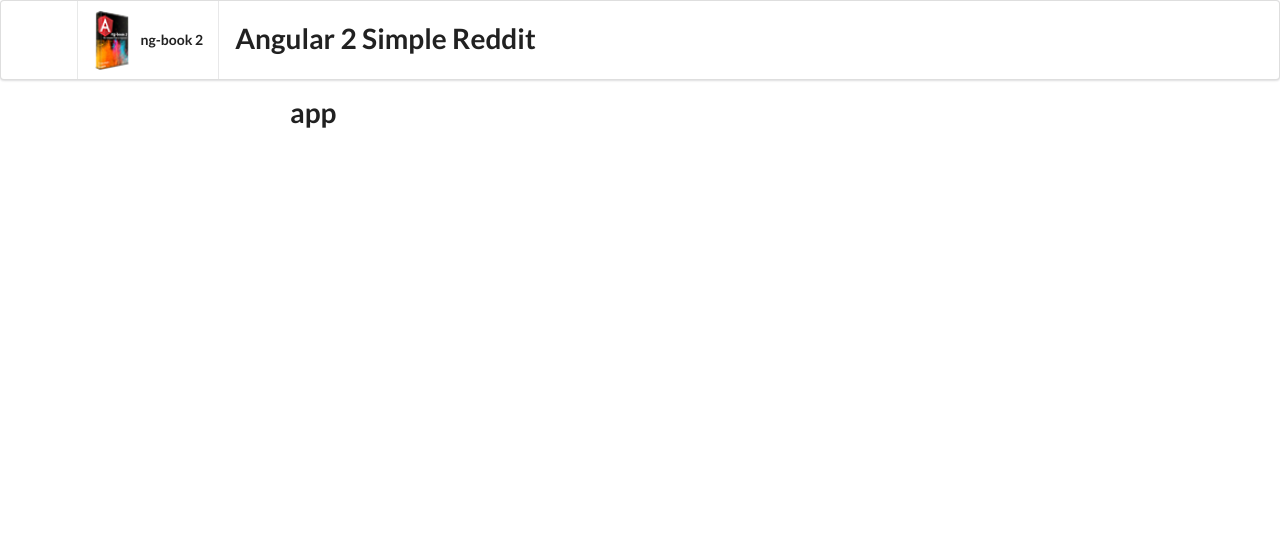
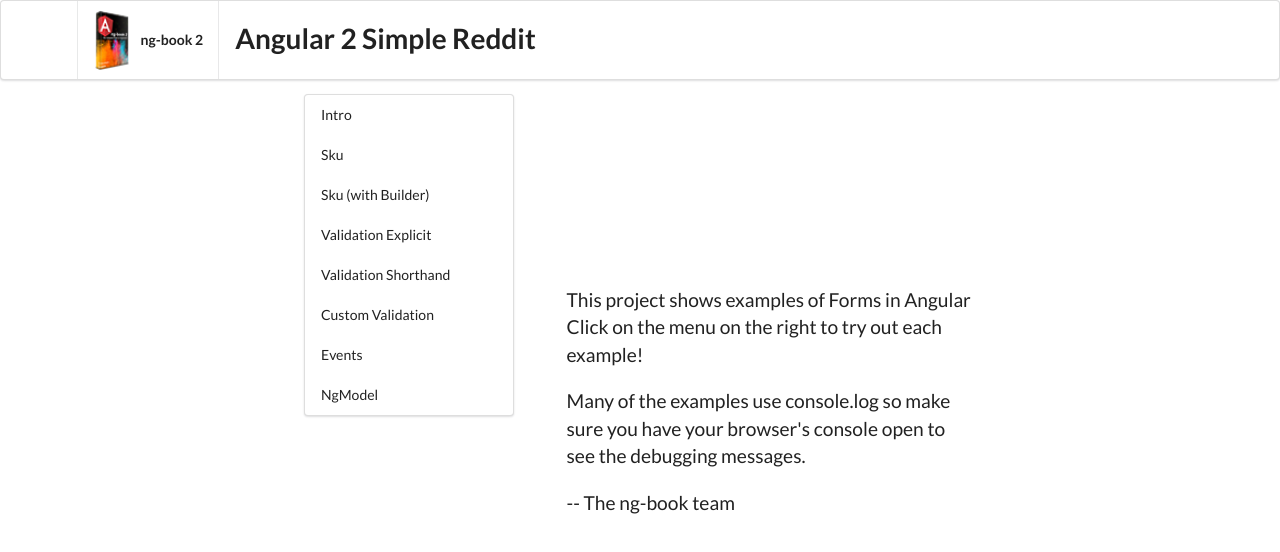
Before and after one commit to onowb/ng-book-4---Revision-62, an Angular app: page / in a window 1280 px wide. Shown: the top 552 px of the page. Built offline with nearby package versions, Linux system fonts and the light colour scheme.

Commit message:
Persiapan Finis

```diff
--- a/src/app/app.component.html
+++ b/src/app/app.component.html
@@ -1,3 +1,9 @@
-<h1>
-  {{title}}
-</h1>
+<div class="ui stackable grid container">
+  <div class="six wide column">
+    <app-sidebar [items]="examples"></app-sidebar>
+  </div>
+
+  <div class="ui main text container ten wide column">
+    <router-outlet></router-outlet>
+  </div>
+</div>
--- a/src/app/app.component.ts
+++ b/src/app/app.component.ts
@@ -1,4 +1,6 @@
-import { Component } from '@angular/core';
+import {Component, Inject} from '@angular/core';
+import {Router} from '@angular/router';
+import {ExampleDef} from './example.model';
 
 @Component({
   selector: 'app-root',
@@ -6,5 +8,8 @@
   styleUrls: ['./app.component.css']
 })
 export class AppComponent {
-  title = 'app';
+  constructor(
+    private router: Router,
+    @Inject('ExampleDefs') public examples: ExampleDef[]
+  ) {}
 }
--- a/src/app/app.module.ts
+++ b/src/app/app.module.ts
@@ -1,5 +1,9 @@
 import { BrowserModule } from '@angular/platform-browser';
 import { NgModule } from '@angular/core';
+import { RouterModule, Routes } from '@angular/router';
+import { FormsModule } from '@angular/forms';
+import { HttpModule } from '@angular/http';
+import { APP_BASE_HREF, HashLocationStrategy, LocationStrategy } from '@angular/common';
 
 import { AppComponent } from './app.component';
 import { DemoFormNgModelComponent } from './demo-form-ng-model/demo-form-ng-model.component';
@@ -11,6 +15,34 @@
 import { DemoFormWithValidationsShorthandComponent } from './demo-form-with-validations-shorthand/demo-form-with-validations-shorthand.component';
 import { IntroComponent } from './intro/intro.component';
 import { SidebarComponent } from './sidebar/sidebar.component';
+import { SidebarItemComponent } from './sidebar/sidebar-item.component';
+
+import { ExampleDef } from './example.model';
+
+/*
+ * Here's the master list of our examples for this chapter.
+ */
+export const examples: ExampleDef[] = [
+  {label: 'Intro', name: 'Root', path: '', component: IntroComponent},
+  {label: 'Sku', name: 'DemoFormSku', path: 'sku', component: DemoFormSkuComponent},
+  {label: 'Sku (with Builder)', name: 'DemoFormSkuWithBuilder', path: 'sku-builder', component: DemoFormSkuWithBuilderComponent},
+  {label: 'Validation Explicit', name: 'DemoFormValidationsExplicit', path: 'validations-explicit', component: DemoFormWithValidationsExplicitComponent},
+  {label: 'Validation Shorthand', name: 'DemoFormValidationsShorthand', path: 'validations-shorthand', component: DemoFormWithValidationsShorthandComponent},
+  {label: 'Custom Validation', name: 'DemoFormWithCustomValidation', path: 'custom-validation', component: DemoFormWithCustomValidationComponent},
+  {label: 'Events', name: 'DemoFormWithEvents', path: 'events', component: DemoFormWithEventsComponent},
+  {label: 'NgModel', name: 'DemoFormNgModel', path: 'ng-model', component: DemoFormNgModelComponent},
+];
+
+const routes: Routes = [
+  { path: '', component: IntroComponent, pathMatch: 'full' },
+  { path: 'sku', component: DemoFormSkuComponent, pathMatch: 'full' },
+  { path: 'sku-builder', component: DemoFormSkuWithBuilderComponent, pathMatch: 'full' },
+  { path: 'validations-explicit', component: DemoFormWithValidationsExplicitComponent, pathMatch: 'full'},
+  { path: 'validations-shorthand', component: DemoFormWithValidationsShorthandComponent, pathMatch: 'full'},
+  { path: 'custom-validation', component: DemoFormWithCustomValidationComponent, pathMatch: 'full'},
+  { path: 'events', component: DemoFormWithEventsComponent, pathMatch: 'full'},
+  { path: 'ng-model', component: DemoFormNgModelComponent, pathMatch: 'full'}
+];
 
 @NgModule({
   declarations: [
@@ -23,12 +55,20 @@
     DemoFormWithValidationsExplicitComponent,
     DemoFormWithValidationsShorthandComponent,
     IntroComponent,
-    SidebarComponent
+    SidebarComponent,
+    SidebarItemComponent
   ],
   imports: [
-    BrowserModule
+    BrowserModule,
+    FormsModule,
+    HttpModule,
+    RouterModule.forRoot(routes)
   ],
-  providers: [],
+  providers: [
+    { provide: APP_BASE_HREF, useValue: '/' },
+    { provide: LocationStrategy, useClass: HashLocationStrategy },
+    { provide: 'ExampleDefs', useValue: examples }
+  ],
   bootstrap: [AppComponent]
 })
 export class AppModule { }
--- a/src/app/example.model.ts
+++ b/src/app/example.model.ts
@@ -0,0 +1,19 @@
+/**
+ * Copyright 2016, Fullstack.io, LLC.
+ *
+ * This source code is licensed under the MIT-style license found in the
+ * LICENSE file in the root directory of this source tree.
+ *
+ */
+
+/*
+ * We've got a ton of examples in this project. This interface defines the
+ * structure of a single example.
+ */
+export interface ExampleDef {
+  label: string;  // link label
+  name: string;   // route name of the example
+  path: string;   // route path
+  component: any; // component class
+  dev?: boolean;  // is it an intermediate step?
+}
--- a/src/app/intro/intro.component.html
+++ b/src/app/intro/intro.component.html
@@ -1,3 +1,15 @@
-<p>
-  intro works!
-</p>
+<div class="intro">
+  <p>
+    This project shows examples of Forms in Angular
+    Click on the menu on the right to try out each example!
+  </p>
+
+  <p>
+    Many of the examples use console.log so make sure you have your
+    browser's console open to see the debugging messages.
+  </p>
+
+  <p>
+    -- The ng-book team
+  </p>
+</div>
--- a/src/app/sidebar/sidebar-item.component.html
+++ b/src/app/sidebar/sidebar-item.component.html
@@ -1,10 +1,5 @@
-<!DOCTYPE html>
-<html lang="en">
-<head>
-    <meta charset="UTF-8">
-    <title>Title</title>
-</head>
-<body>
-
-</body>
-</html>
+<a class="item"
+   [ngClass]="{ active: isActive() }"
+   [routerLink]="[item.path]">
+  {{ item.label }}
+</a>
--- a/src/app/sidebar/sidebar-item.component.ts
+++ b/src/app/sidebar/sidebar-item.component.ts
@@ -0,0 +1,27 @@
+import {Component, Input, OnInit} from '@angular/core';
+import {ExampleDef} from '../example.model';
+import {ActivatedRoute, Router} from '@angular/router';
+import {Location} from '@angular/common';
+
+@Component({
+  selector: 'app-sidebar-item',
+  templateUrl: './sidebar-item.component.html'
+})
+export class SidebarItemComponent implements OnInit {
+  @Input('item') item: ExampleDef;
+
+  constructor(
+    private router: Router,
+    private route: ActivatedRoute,
+    private location: Location
+  ) { }
+
+  // Checks if this current example is the selected one
+  isActive(): boolean {
+    return `/${this.item.path}` === this.location.path();
+  }
+
+  ngOnInit() {
+  }
+
+}
--- a/src/app/sidebar/sidebar.component.html
+++ b/src/app/sidebar/sidebar.component.html
@@ -1,3 +1,6 @@
-<p>
-  sidebar works!
-</p>
+<div class="ui vertical pointing menu">
+  <app-sidebar-item
+    [item]="item"
+    *ngFor="let item of items">
+  </app-sidebar-item>
+</div>
--- a/src/app/sidebar/sidebar.component.ts
+++ b/src/app/sidebar/sidebar.component.ts
@@ -1,10 +1,12 @@
-import { Component, OnInit } from '@angular/core';
+import {Component, Input, OnInit} from '@angular/core';
+import {ExampleDef} from '../example.model';
 
 @Component({
   selector: 'app-sidebar',
   templateUrl: './sidebar.component.html'
 })
 export class SidebarComponent implements OnInit {
+  @Input('items') items: ExampleDef[];
 
   constructor() { }
 
```
Also changed, not shown: src/app/utils.ts (+22 -0 lines).
